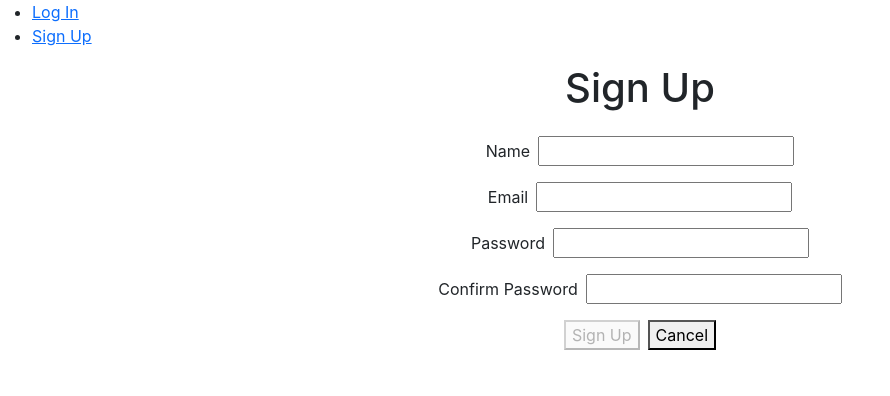
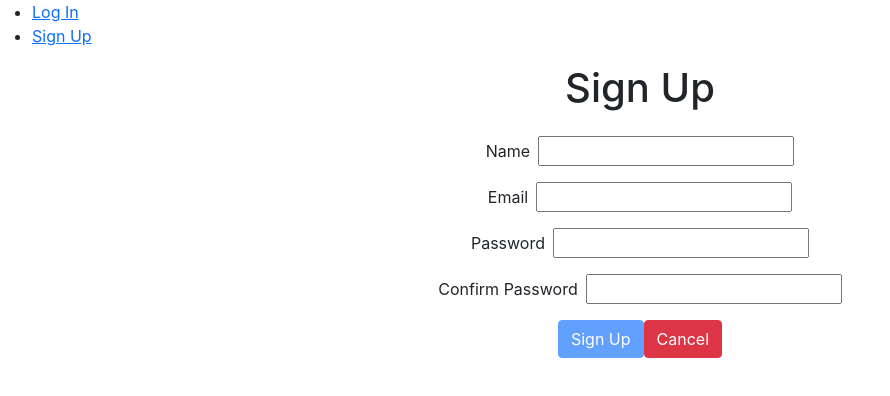
Before and after one commit to jurgenstevens/ucommute-front, a React (Create React App) app: page /signup in a window 1280 px wide. Shown: the top 396 px of the page, without its empty margins (0-890 px from the left). Built offline with nearby package versions, Linux system fonts and the light colour scheme; no server answers.

Commit message:
Adjust condition on selectedDest filter method.

```diff
--- a/src/components/SignupForm/SignupForm.jsx
+++ b/src/components/SignupForm/SignupForm.jsx
@@ -90,11 +90,11 @@ const SignupForm = props => {
         />
       </div>
       <div className={styles.inputContainer}>
-        <button disabled={isFormInvalid()} className={styles.button}>
+        <button disabled={isFormInvalid()} className={styles.button} className='btn btn-primary'>
           Sign Up
         </button>
         <Link to="/">
-          <button>Cancel</button>
+          <button className='btn btn-danger'>Cancel</button>
         </Link>
       </div>
     </form>
--- a/src/pages/AddTrip/AddTrip.jsx
+++ b/src/pages/AddTrip/AddTrip.jsx
@@ -1,14 +1,14 @@
 import React, { useState, useEffect } from 'react'
-import { Link } from 'react-router-dom'
+import { Link, useNavigate } from 'react-router-dom'
 
 const AddTrip = (props) => {
-    // const navigate = useNavigate()
+    const navigate = useNavigate()
     const [formData, setFormData] = useState({
         tripName: '',
         origin: '',
         destination: '',
     })
-    // make a fetch call to access list of trains by color onClick and set them to the trainList
+    // make a fetch call to access list of trains by color onClick and set them to the trainData
     const [trainData, setTrainData] = useState([])
     const [originLine, setOriginLine] = useState()
     const [destinationLine, setDestinationLine] = useState()
@@ -39,7 +39,7 @@ const AddTrip = (props) => {
     const handleDestinationLineChange = (e) => setDestinationLine(e.target.value)
 
     // create a function to set the selected station to formData.destination
-    const selectedDestinationLineStations = trainData.filter(station => station.line === originLine)
+    const selectedDestinationLineStations = trainData.filter(station => station.line === destinationLine)
 
     const handleChange = e => {
         setFormData({
@@ -53,7 +53,7 @@ const AddTrip = (props) => {
         try {
           // call will go here to submit to API
           props.handleCreateTrip(formData)
-        //   navigate('/')
+          navigate('/trips')
         } catch (err) {
           console.log(err)
         }
```
